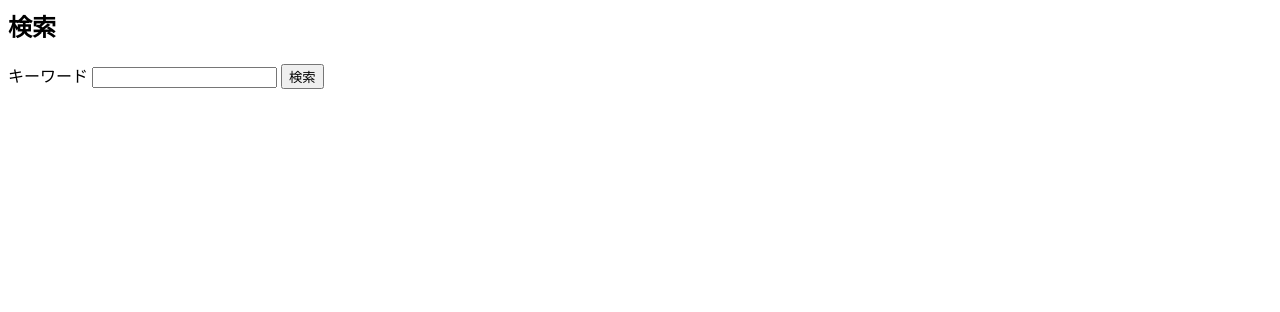
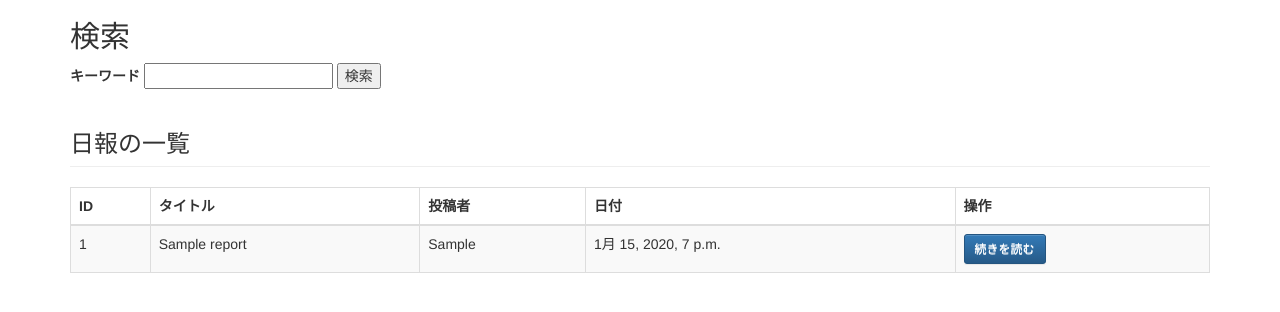
Before and after one commit to kawasaki-kk/Web_application_dev_exercise2, a Django app: template Daily_report/search/templates/search/search.html in a window 1280 px wide. Shown: the top 312 px of the page. Run offline with Django 3.2, Linux system fonts and the light colour scheme; the template is opened without the code that fills it: values that come from a table or form of the project are taken from there, others are empty; tables that the repository leaves empty hold one stand-in row (values such as "Sample post"); parts of the project's set-up code (start-up, migrations or seed data) failed here and were passed over; some libraries are stand-ins or nearby versions.

Commit message:
search method finish, report content show. Before merge

```diff
--- a/Daily_report/search/forms.py
+++ b/Daily_report/search/forms.py
@@ -1,5 +1,5 @@
 from django import forms
 
 class ReportSearchForm(forms.Form):
-   keyword = forms.CharField(min_length=2, max_length=100, label='キーワード')
+   keyword = forms.CharField(min_length=2, max_length=100, label='keyword')
    # date = forms.DateField(required=False)
--- a/Daily_report/search/templates/search/search.html
+++ b/Daily_report/search/templates/search/search.html
@@ -1,6 +1,40 @@
+{% extends "base.html" %}
+
+{% block content %}
+
+
 <h2>検索</h2>
 <form action="{% url 'search:search_report' %}"" method="post">
+{% csrf_token %}
   <label for="id_q">キーワード</label>
   {{ form.keyword }}
   <input type="submit" value="検索">
 </form>
+
+<h3 class="page-header">日報の一覧</h3>
+    <table class="table table-striped table-bordered">
+      <thead>
+        <tr>
+          <th>ID</th>
+          <th>タイトル</th>
+          <th>投稿者</th>
+          <th>日付</th>
+          <th>操作</th>
+        </tr>
+      </thead>
+      <tbody>
+        {% for report in reports %}
+        <tr>
+          <td>{{ report.id }}</td>
+          <td>{{ report.title }}</td>
+          <td>{{ report.publisher }}</td>
+          <td>{{ report.date }}</td>
+          <td>
+            <a href="{% url 'polls:comment_list' report_id=report.id %}" class="btn btn-default btn-sm btn-primary">続きを読む</a>
+          </td>
+        </tr>
+        {% endfor %}
+      </tbody>
+    </table>
+
+{% endblock %}
--- a/Daily_report/search/urls.py
+++ b/Daily_report/search/urls.py
@@ -4,7 +4,4 @@ from search import views
 urlpatterns = [
     # 書籍
     url(r'^search_report/$', views.search_report, name='search_report'),   # 一覧
-    # url(r'^report/add/$', views.report_edit, name='report_add'),  # 登録
-    # url(r'^report/mod/(?P<report_id>\d+)/$', views.report_edit, name='report_mod'),  # 修正
-    # url(r'^report/del/(?P<report_id>\d+)/$', views.report_del, name='report_del'),   # 削除
 ]
--- a/Daily_report/search/views.py
+++ b/Daily_report/search/views.py
@@ -8,7 +8,7 @@ from django.db.models import Q
 
 # Create your views here.
 def search_report(request):
-	if request.method == 'POST':
+    if request.method == 'POST':
         form = ReportSearchForm()
         if request.method == 'GET':
             return render_to_response('search/search.html', {'form': form}, RequestContext(request))
@@ -16,8 +16,8 @@ def search_report(request):
             form = ReportSearchForm(request.POST)
             reports = Report.objects.all()
             if form.is_valid():
-                books = book.filter(Q(title__contains=form.cleaned_data['title']) | Q(subtitle__contains=form.cleaned_data['title']))
+                reports = reports.filter(Q(title__contains=form.cleaned_data['keyword']) | Q(content__contains=form.cleaned_data['keyword']))
         return render_to_response('search/search.html', {'form':form, 'reports':reports}, RequestContext(request))
     else:
         form = ReportSearchForm()
-        return render_to_response('search/search.html', )
+        return render_to_response('search/search.html', {'form':form}, RequestContext(request))
```
Also changed, not shown: Daily_report/polls/templates/polls/comment_list.html (+7 -5 lines).
